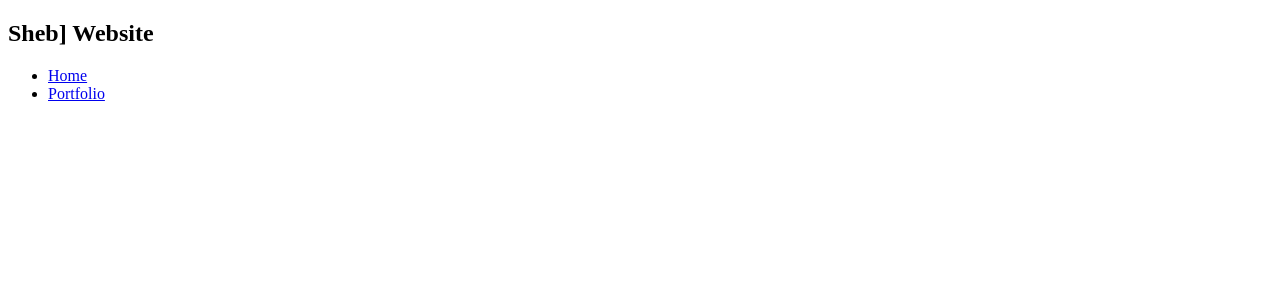
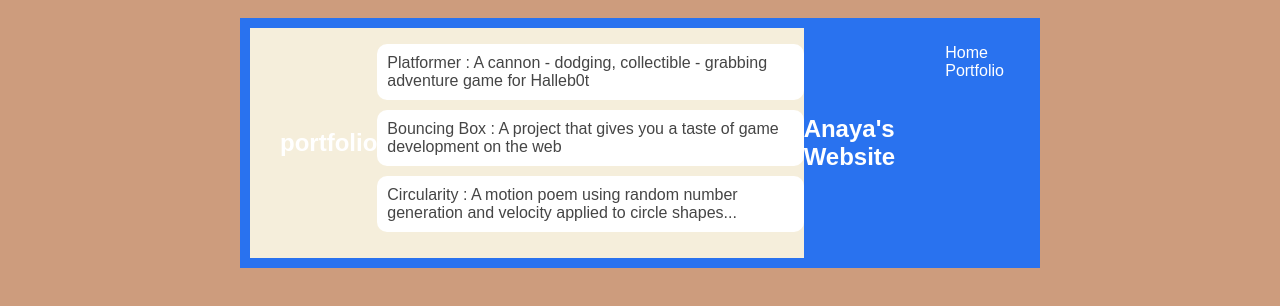
Before and after one commit to Anayatucker/Anayatucker.github.io, a plain HTML site: page portfolio.html in a window 1280 px wide. Drawn offline with Linux system fonts and the light colour scheme.

Commit message:
add portfolio.html file

```diff
--- a/portfolio.html
+++ b/portfolio.html
@@ -1,13 +1,23 @@
 <!DOCTYPE HTML>
 <html>
     <head>
-        <title>Anaya Creative Website</title>
+        <title>Anaya's Creative Website</title>
+        <link rel="stylesheet" href="style.css">
     </head>
 
     <body>
       <div id="all-contents">
         <nav>
-            <h1>Sheb] Website</h1>
+          <main>
+            <div class="content"></div>
+            <h1>portfolio</h1>
+            <ul id="portfolio">
+              <li><a href="projects/platformer/">Platformer : A cannon - dodging, collectible - grabbing adventure game for Halleb0t</a></li>
+              <li><a href="projects/bouncing-box/">Bouncing Box : A project that gives you a taste of game development on the web </a></li>
+              <li><a href="projects/circularity/">Circularity : A motion poem using random number generation and velocity applied to circle shapes...</a></li>
+            </ul>
+          </main>
+            <h1>Anaya's Website</h1>
             <ul id="nav-ul">
                <li class="nav-li">
                <a class="nav-a" href="index.html">Home</a>
--- a/style.css
+++ b/style.css
@@ -61,3 +61,28 @@ main {
 h2, h3 {
     margin: 0px;
 }
+         /* portfolio styles */
+         .content h1 {
+            color: black;
+        }
+
+        #portfolio {
+            list-style-type: none;
+            padding-left: 0;
+        }
+
+        #portfolio li {
+            background: #fff;
+            padding: 10px;
+            border-radius: 10px;
+            margin-bottom: 10px;
+        }
+
+        #portfolio li:hover {
+            background: #eee;
+        }
+
+        #portfolio a {
+            text-decoration: none;
+            color: #454545;
+        }
```
Also changed, not shown: index.html (+1 -1 lines).
